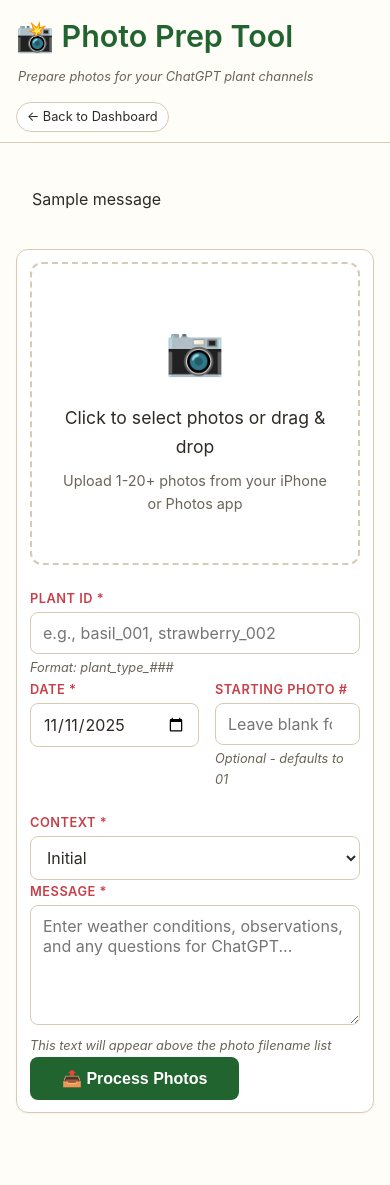
After one commit to nypeach/garden_journal, a Flask app: page /photo-prep in a window 390 px wide. The commit adds this page. Run offline with Flask 3, Linux system fonts and the light colour scheme; one stand-in notice (Sample message) is shown.

Commit message:
feat: Complete Phase 5A & 5B photo management system
Photo Prep Tool (5A):
- Create /photo-prep route with drag & drop upload interface
- Add HEIC format support via pillow-heif
- Implement image compression (85% quality, PIL/Pillow)
- Auto-rename photos: plant_id-YYYYMMDD-##.jpeg
- Organize photos in Google Drive subfolders by plant_id
- Generate formatted ChatGPT message with filenames
- Add probe reading warning for -01 photos
- Save temp files to disk for HEIC compatibility

Google Drive Integration (5B):
- Create /photos/<plant_id>/<filename> serving route
- Update journal.html to load photos from Google Drive
- Photos display with captions in journal grid
- Handle missing files with 404 gracefully

Technical:
- Install pillow-heif for iPhone HEIC support
- Unified styling with existing dashboard aesthetic
- Production Google Drive path configuration
- Compression reduces 3-7MB files to 200KB-4MB

Updates:
- Update README.md with Phase 5A/5B completion
- Update PROMPT.md with current status
- Mark 5A & 5B tasks complete in roadmap

```diff
--- a/app.py
+++ b/app.py
@@ -3,15 +3,30 @@ Master Garden Dashboard - Flask Application
 Simple, self-hosted web application for garden management
 """
 
-from flask import Flask, render_template, jsonify
+from flask import Flask, render_template, jsonify, request, flash, redirect, url_for
 import os
 from pathlib import Path
 from datetime import datetime
 from data_manager import DataManager
+from PIL import Image
+import io
+
+# Register HEIC support
+try:
+    from pillow_heif import register_heif_opener
+    register_heif_opener()
+except ImportError:
+    print("Warning: pillow-heif not installed. HEIC files will not be supported.")
+    print("Install with: pip3 install pillow-heif")
 
 # Initialize Flask app
 app = Flask(__name__)
 app.config['SECRET_KEY'] = 'your-secret-key-here'  # Change this in production
+app.config['MAX_CONTENT_LENGTH'] = 50 * 1024 * 1024  # 50MB max file size
+
+# Photo storage configuration
+PHOTO_BASE_PATH = Path('/Users/jodisilverman/Library/CloudStorage/GoogleDrive-jodimsilverman@gmail.com/My Drive/Garden Photos')
+COMPRESSION_QUALITY = 85  # JPEG quality percentage
 
 # Initialize data manager
 data_dir = Path(__file__).parent / 'data'
@@ -135,6 +150,159 @@ def get_all_plants():
         return jsonify({'error': str(e)}), 500
 
 
+@app.route('/photo-prep', methods=['GET', 'POST'])
+def photo_prep():
+    """
+    Photo Prep Tool - Prepare photos for ChatGPT plant channels
+    Handles photo upload, compression, renaming, and organization
+    """
+    if request.method == 'GET':
+        # Show the form
+        return render_template('photo_prep.html', current_date=datetime.now().strftime('%Y-%m-%d'))
+
+    # POST - Process photos
+    try:
+        # Get form data
+        plant_id = request.form.get('plant_id', '').strip()
+        date_str = request.form.get('date', '')
+        starting_number = request.form.get('starting_number', '').strip()
+        context = request.form.get('context', 'Initial')
+        message = request.form.get('message', '').strip()
+        files = request.files.getlist('photos')
+
+        # Validation
+        if not plant_id:
+            flash('Plant ID is required', 'error')
+            return redirect(url_for('photo_prep'))
+
+        if not files or files[0].filename == '':
+            flash('At least one photo is required', 'error')
+            return redirect(url_for('photo_prep'))
+
+        if not date_str:
+            flash('Date is required', 'error')
+            return redirect(url_for('photo_prep'))
+
+        # Parse date and create filename date format (YYYYMMDD)
+        date_obj = datetime.strptime(date_str, '%Y-%m-%d')
+        date_filename = date_obj.strftime('%Y%m%d')
+
+        # Determine starting number
+        start_num = 1
+        if starting_number:
+            try:
+                start_num = int(starting_number)
+            except ValueError:
+                flash('Starting number must be a valid number', 'error')
+                return redirect(url_for('photo_prep'))
+
+        # Create plant subfolder if it doesn't exist
+        plant_folder = PHOTO_BASE_PATH / plant_id
+        plant_folder.mkdir(parents=True, exist_ok=True)
+
+        # Process each photo
+        processed_files = []
+        current_num = start_num
+
+        for file in files:
+            if file.filename:
+                try:
+                    # Generate new filename
+                    new_filename = f"{plant_id}-{date_filename}-{current_num:02d}.jpeg"
+                    file_path = plant_folder / new_filename
+
+                    # Save uploaded file to temporary location first
+                    temp_path = plant_folder / f"temp_{file.filename}"
+                    file.save(temp_path)
+
+                    # Open and compress image
+                    img = Image.open(temp_path)
+
+                    # Convert RGBA to RGB if necessary (for PNG with transparency)
+                    if img.mode in ('RGBA', 'LA', 'P'):
+                        background = Image.new('RGB', img.size, (255, 255, 255))
+                        if img.mode == 'P':
+                            img = img.convert('RGBA')
+                        background.paste(img, mask=img.split()[-1] if img.mode == 'RGBA' else None)
+                        img = background
+                    elif img.mode != 'RGB':
+                        img = img.convert('RGB')
+
+                    # Save with compression
+                    img.save(
+                        file_path,
+                        'JPEG',
+                        quality=COMPRESSION_QUALITY,
+                        optimize=True,
+                        progressive=True
+                    )
+
+                    # Delete temporary file
+                    temp_path.unlink()
+
+                    processed_files.append(new_filename)
+                    current_num += 1
+
+                except Exception as img_error:
+                    print(f"Error processing {file.filename}: {str(img_error)}")
+                    print(f"File type: {type(file)}, Stream type: {type(file.stream)}")
+                    import traceback
+                    traceback.print_exc()
+                    # Clean up temp file if it exists
+                    if 'temp_path' in locals() and temp_path.exists():
+                        temp_path.unlink()
+                    raise
+
+        # Generate output message
+        output_lines = []
+        if message:
+            output_lines.append(message)
+            output_lines.append('')  # Blank line
+
+        # Add instruction block
+        output_lines.append('Also, instead of the "<<put filename here>>" literal, please use these photo names instead. I\'ve numbered them according to how I uploaded them. Never save probe reading photos.')
+        output_lines.append('')  # Blank line
+
+        output_lines.append('Here are the photo names:')
+        for idx, filename in enumerate(processed_files, 1):
+            # Add probe warning only for first photo if it ends in -01
+            if idx == 1 and filename.endswith('-01.jpeg'):
+                output_lines.append(f'{idx}. {filename}  **Do not import if probe reading**')
+            else:
+                output_lines.append(f'{idx}. {filename}')
+
+        output_message = '\n'.join(output_lines)
+
+        # Render success page with output
+        return render_template(
+            'photo_prep.html',
+            success=True,
+            output_message=output_message,
+            processed_count=len(processed_files),
+            plant_folder=str(plant_folder),
+            current_date=datetime.now().strftime('%Y-%m-%d')
+        )
+
+    except Exception as e:
+        flash(f'Error processing photos: {str(e)}', 'error')
+        return redirect(url_for('photo_prep'))
+
+
+@app.route('/photos/<plant_id>/<filename>')
+def serve_photo(plant_id, filename):
+    """
+    Serve photos from Google Drive folder
+    Photos are organized in plant-specific subfolders
+    """
+    try:
+        from flask import send_from_directory
+        photo_folder = PHOTO_BASE_PATH / plant_id
+        return send_from_directory(photo_folder, filename)
+    except Exception as e:
+        # Return 404 if photo not found
+        return f"Photo not found: {filename}", 404
+
+
 @app.route('/health')
 def health_check():
     """
--- a/static/style.css
+++ b/static/style.css
@@ -382,6 +382,235 @@ section {
   border: none;
 }
 
+/* Photo Prep Tool Styles */
+.photo-prep-container {
+  max-width: 800px;
+  margin: 0 auto;
+  padding: 32px 24px;
+}
+
+.upload-zone {
+  border: 2px dashed var(--border-subtle);
+  border-radius: var(--radius-lg);
+  padding: 48px 24px;
+  text-align: center;
+  background: var(--bg-card);
+  margin-bottom: 24px;
+  transition: all 0.2s ease;
+  cursor: pointer;
+}
+
+.upload-zone:hover {
+  border-color: var(--accent);
+  background: var(--accent-soft);
+}
+
+.upload-zone.dragover {
+  border-color: var(--accent);
+  background: var(--accent-soft);
+  border-style: solid;
+}
+
+.upload-icon {
+  font-size: 3rem;
+  margin-bottom: 16px;
+}
+
+.upload-text {
+  font-size: 1.1rem;
+  color: var(--text-main);
+  margin-bottom: 8px;
+}
+
+.upload-subtext {
+  font-size: 0.9rem;
+  color: var(--text-muted);
+}
+
+.file-input {
+  display: none;
+}
+
+.selected-files {
+  margin-top: 16px;
+  padding: 16px;
+  background: var(--accent-soft);
+  border-radius: var(--radius-md);
+  font-size: 0.9rem;
+}
+
+.selected-files-list {
+  list-style: none;
+  padding: 0;
+  margin: 8px 0 0;
+}
+
+.selected-files-list li {
+  padding: 4px 0;
+  color: var(--text-main);
+}
+
+.form-group {
+  margin-bottom: 20px;
+}
+
+.form-label {
+  display: block;
+  font-size: 0.9rem;
+  font-weight: 600;
+  color: var(--text-main);
+  margin-bottom: 8px;
+}
+
+.form-input,
+.form-select,
+.form-textarea {
+  width: 100%;
+  padding: 10px 12px;
+  border: 1px solid var(--border-subtle);
+  border-radius: var(--radius-md);
+  font-size: 1rem;
+  font-family: inherit;
+  background: var(--bg-card);
+  color: var(--text-main);
+}
+
+.form-textarea {
+  min-height: 120px;
+  resize: vertical;
+}
+
+.form-input:focus,
+.form-select:focus,
+.form-textarea:focus {
+  outline: none;
+  border-color: var(--accent);
+}
+
+.form-hint {
+  font-size: 0.8rem;
+  color: var(--text-muted);
+  margin-top: 4px;
+  font-style: italic;
+}
+
+.form-row {
+  display: grid;
+  grid-template-columns: 1fr 1fr;
+  gap: 16px;
+}
+
+.submit-btn {
+  background: var(--accent);
+  color: white;
+  border: none;
+  padding: 12px 32px;
+  font-size: 1rem;
+  font-weight: 600;
+  border-radius: var(--radius-md);
+  cursor: pointer;
+  transition: all 0.2s ease;
+}
+
+.submit-btn:hover {
+  background: #1a5223;
+  transform: translateY(-1px);
+}
+
+.submit-btn:active {
+  transform: translateY(0);
+}
+
+.output-section {
+  margin-top: 32px;
+  padding: 24px;
+  background: var(--bg-card);
+  border: 1px solid var(--border-subtle);
+  border-radius: var(--radius-lg);
+}
+
+.output-header {
+  display: flex;
+  align-items: center;
+  gap: 12px;
+  margin-bottom: 16px;
+}
+
+.output-header h2 {
+  margin: 0;
+  color: var(--accent);
+  border-bottom: none;
+}
+
+.success-icon {
+  font-size: 1.5rem;
+}
+
+.output-info {
+  font-size: 0.9rem;
+  color: var(--text-muted);
+  margin-bottom: 16px;
+}
+
+.output-code {
+  background: #f5f5f5;
+  border: 1px solid var(--border-subtle);
+  border-radius: var(--radius-md);
+  padding: 16px;
+  font-family: 'Courier New', monospace;
+  font-size: 0.9rem;
+  white-space: pre-wrap;
+  word-wrap: break-word;
+  max-height: 400px;
+  overflow-y: auto;
+  position: relative;
+}
+
+.copy-btn {
+  position: absolute;
+  top: 8px;
+  right: 8px;
+  background: var(--accent);
+  color: white;
+  border: none;
+  padding: 6px 12px;
+  font-size: 0.8rem;
+  border-radius: var(--radius-md);
+  cursor: pointer;
+}
+
+.copy-btn:hover {
+  background: #1a5223;
+}
+
+.flash-messages {
+  margin-bottom: 24px;
+}
+
+.flash-message {
+  padding: 12px 16px;
+  border-radius: var(--radius-md);
+  margin-bottom: 12px;
+}
+
+.flash-error {
+  background: #fee;
+  border: 1px solid #fcc;
+  color: #c00;
+}
+
+.back-link {
+  display: inline-block;
+  margin-bottom: 24px;
+  color: var(--accent);
+  text-decoration: none;
+  font-weight: 600;
+}
+
+.back-link:hover {
+  text-decoration: underline;
+}
+
 @media (max-width: 720px) {
   .page {
     padding: 32px 16px 24px;
--- a/templates/journal.html
+++ b/templates/journal.html
@@ -114,7 +114,7 @@
             {% if photo.file_name == "<<put filename here>>" %}
               <div class="photo-placeholder">Photo placeholder</div>
               {% else %}
-              <img src="/static/images/plants/{{ photo.file_name }}" alt="{{ photo.caption }}">
+              <img src="/photos/{{ plant_id }}/{{ photo.file_name }}" alt="{{ photo.caption }}">
               {% endif %}
               <figcaption class="photo-caption">{{ photo.caption }}</figcaption>
           </figure>
--- /dev/null
+++ b/templates/photo_prep.html
@@ -0,0 +1,196 @@
+<!DOCTYPE html>
+<html lang="en">
+
+<head>
+  <meta charset="utf-8" />
+  <title>Photo Prep Tool – Master Garden Dashboard</title>
+  <link rel="stylesheet" href="/static/style.css">
+</head>
+
+<body>
+  <!-- Sticky header matching dashboard style -->
+  <header class="sticky-header">
+    <div class="sticky-header-inner">
+      <h1>📸 Photo Prep Tool</h1>
+      <p class="dashboard-subtitle">
+        Prepare photos for your ChatGPT plant channels
+      </p>
+      <div class="chip-row">
+        <a href="/" class="nav-link">← Back to Dashboard</a>
+      </div>
+    </div>
+  </header>
+
+  <div class="page">
+    {% with messages = get_flashed_messages(with_categories=true) %}
+    {% if messages %}
+    <div class="flash-messages">
+      {% for category, message in messages %}
+      <div class="flash-message flash-{{ category }}">
+        {{ message }}
+      </div>
+      {% endfor %}
+    </div>
+    {% endif %}
+    {% endwith %}
+
+    {% if not success %}
+    <!-- Form Card -->
+    <div class="card">
+      <form method="POST" enctype="multipart/form-data" id="photoForm">
+        <!-- File Upload Zone -->
+        <div class="upload-zone" id="uploadZone">
+          <div class="upload-icon">📷</div>
+          <div class="upload-text">Click to select photos or drag & drop</div>
+          <div class="upload-subtext">Upload 1-20+ photos from your iPhone or Photos app</div>
+          <input type="file" name="photos" id="fileInput" class="file-input" multiple
+            accept="image/jpeg,image/jpg,image/png,image/heic">
+        </div>
+
+        <div id="selectedFiles" class="selected-files" style="display: none;">
+          <strong>Selected files:</strong>
+          <ul id="filesList" class="selected-files-list"></ul>
+        </div>
+
+        <!-- Form Fields -->
+        <div class="field-label">Plant ID *</div>
+        <input type="text" id="plant_id" name="plant_id" class="form-input" required
+          placeholder="e.g., basil_001, strawberry_002">
+        <div class="form-hint">Format: plant_type_###</div>
+
+        <div class="form-row">
+          <div class="form-group">
+            <div class="field-label">Date *</div>
+            <input type="date" id="date" name="date" class="form-input" value="{{ current_date }}" required>
+          </div>
+
+          <div class="form-group">
+            <div class="field-label">Starting Photo #</div>
+            <input type="number" id="starting_number" name="starting_number" class="form-input" min="1"
+              placeholder="Leave blank for 01">
+            <div class="form-hint">Optional - defaults to 01</div>
+          </div>
+        </div>
+
+        <div class="field-label">Context *</div>
+        <select id="context" name="context" class="form-select" required>
+          <option value="Initial">Initial</option>
+          <option value="Follow-Up">Follow-Up</option>
+        </select>
+
+        <div class="field-label">Message *</div>
+        <textarea id="message" name="message" class="form-textarea" required
+          placeholder="Enter weather conditions, observations, and any questions for ChatGPT..."></textarea>
+        <div class="form-hint">This text will appear above the photo filename list</div>
+
+        <button type="submit" class="submit-btn">📤 Process Photos</button>
+      </form>
+    </div>
+    {% endif %}
+
+    {% if success %}
+    <!-- Success Card -->
+    <div class="card">
+      <div class="output-header">
+        <span class="success-icon">✅</span>
+        <h2>Photos Processed Successfully!</h2>
+      </div>
+
+      <div class="output-info">
+        <strong>{{ processed_count }}</strong> photo(s) compressed and saved to:<br>
+        <code>{{ plant_folder }}</code>
+      </div>
+
+      <div class="field-label">Copy this message and paste it into ChatGPT:</div>
+
+      <div class="output-code" id="outputCode">{{ output_message }}<button class="copy-btn"
+          onclick="copyToClipboard()">Copy</button>
+      </div>
+
+      <p style="margin-top: 24px;">
+        <a href="/photo-prep" class="nav-link">← Process More Photos</a>
+      </p>
+    </div>
+    {% endif %}
+  </div>
+
+  <script>
+    // Drag and drop functionality
+    const uploadZone = document.getElementById('uploadZone');
+    const fileInput = document.getElementById('fileInput');
+    const selectedFiles = document.getElementById('selectedFiles');
+    const filesList = document.getElementById('filesList');
+
+    // Click to upload
+    uploadZone.addEventListener('click', () => {
+      fileInput.click();
+    });
+
+    // Prevent default drag behaviors
+    ['dragenter', 'dragover', 'dragleave', 'drop'].forEach(eventName => {
+      uploadZone.addEventListener(eventName, preventDefaults, false);
+      document.body.addEventListener(eventName, preventDefaults, false);
+    });
+
+    function preventDefaults(e) {
+      e.preventDefault();
+      e.stopPropagation();
+    }
+
+    // Highlight drop zone when dragging over
+    ['dragenter', 'dragover'].forEach(eventName => {
+      uploadZone.addEventListener(eventName, () => {
+        uploadZone.classList.add('dragover');
+      }, false);
+    });
+
+    ['dragleave', 'drop'].forEach(eventName => {
+      uploadZone.addEventListener(eventName, () => {
+        uploadZone.classList.remove('dragover');
+      }, false);
+    });
+
+    // Handle dropped files
+    uploadZone.addEventListener('drop', (e) => {
+      const dt = e.dataTransfer;
+      const files = dt.files;
+      fileInput.files = files;
+      updateFileList(files);
+    }, false);
+
+    // Handle selected files
+    fileInput.addEventListener('change', (e) => {
+      updateFileList(e.target.files);
+    });
+
+    function updateFileList(files) {
+      if (files.length > 0) {
+        selectedFiles.style.display = 'block';
+        filesList.innerHTML = '';
+        for (let i = 0; i < files.length; i++) {
+          const li = document.createElement('li');
+          li.textContent = `${i + 1}. ${files[i].name}`;
+          filesList.appendChild(li);
+        }
+      } else {
+        selectedFiles.style.display = 'none';
+      }
+    }
+
+    // Copy to clipboard function
+    function copyToClipboard() {
+      const codeElement = document.getElementById('outputCode');
+      const text = codeElement.textContent.replace('Copy', '').trim();
+
+      navigator.clipboard.writeText(text).then(() => {
+        const btn = codeElement.querySelector('.copy-btn');
+        btn.textContent = 'Copied!';
+        setTimeout(() => {
+          btn.textContent = 'Copy';
+        }, 2000);
+      });
+    }
+  </script>
+</body>
+
+</html>
```
Also changed, not shown: PROMPT.md (+31 -21 lines), data/plants/zucchini_002.json (+70 -0 lines), README.md.
